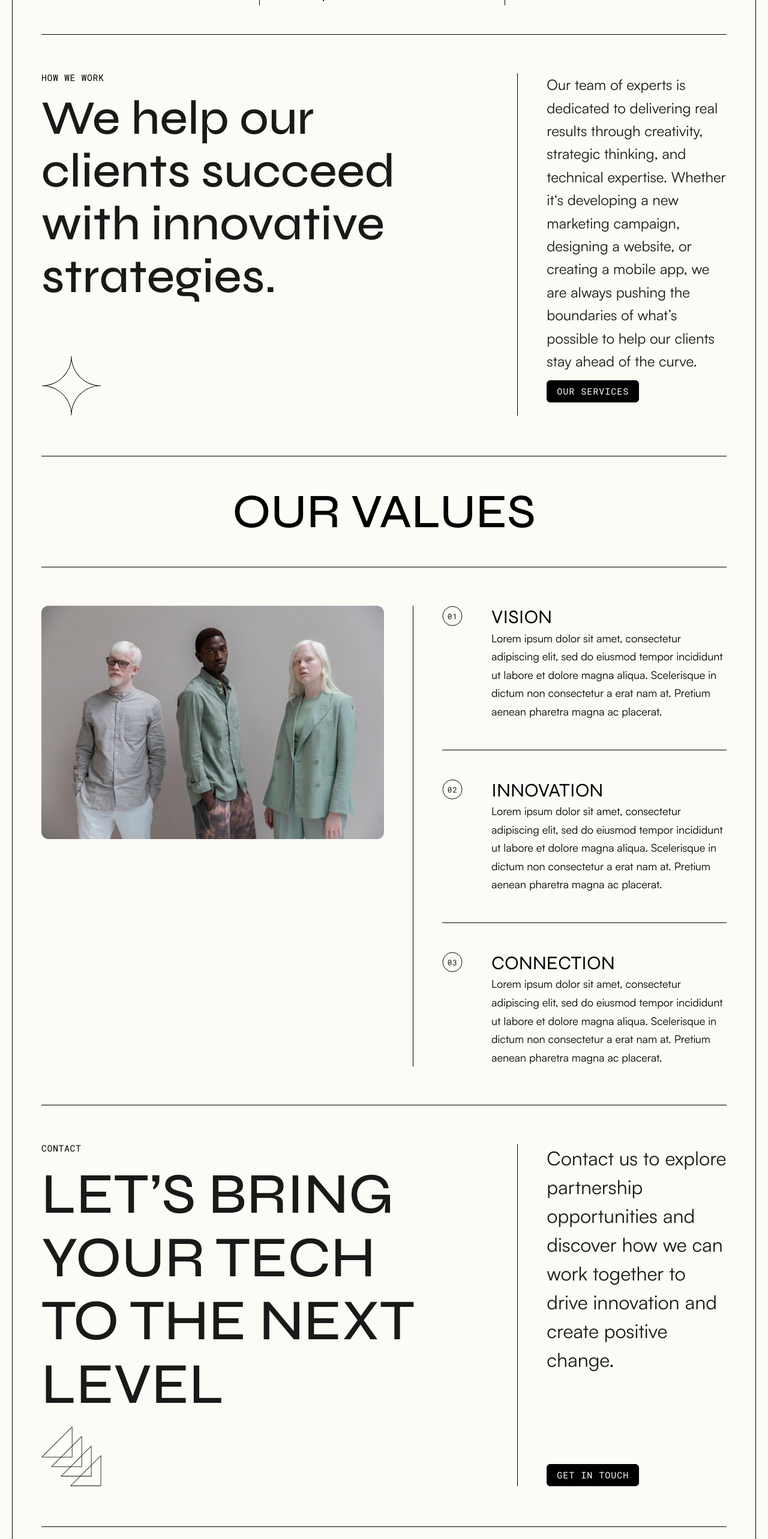
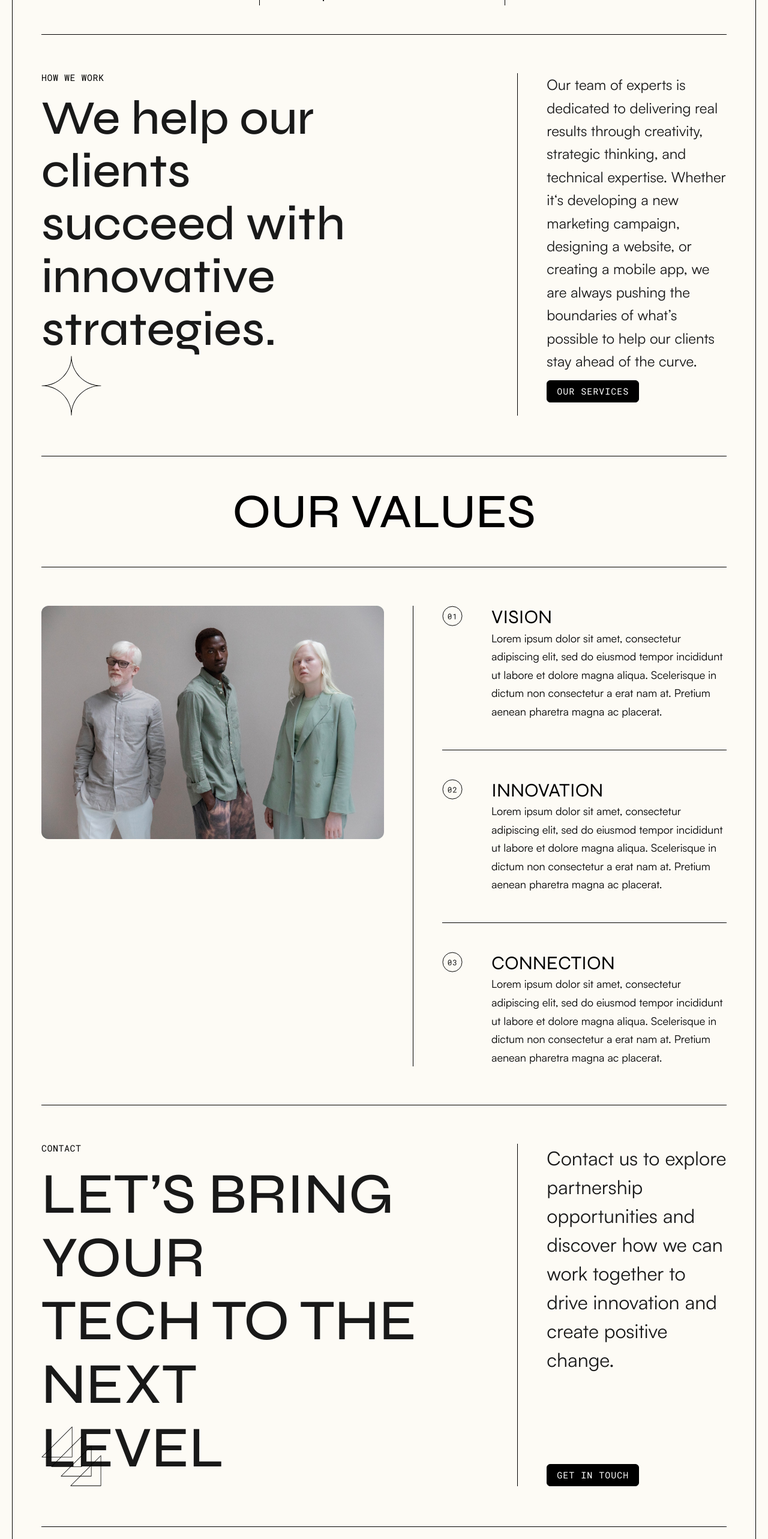
Before and after one commit to taodemy/website, a Next.js app: page / in a window 1280 px wide. Shown: the part 3380-5946 px from the top of the page at 60% size. Built offline with nearby package versions, Linux system fonts and the light colour scheme.

Commit message:
fix: heading linebrak & testing

```diff
--- a/components/general/Contact.tsx
+++ b/components/general/Contact.tsx
@@ -4,7 +4,7 @@ const Contact = () => {
   return (
     <InfoBlock
       sectionName="Contact"
-      title="Let’s bring your tech to the next level"
+      title={"Let’s bring your\ntech to the next\nlevel"}
       iconPath="/images/design_icon.svg"
       blockType="normal"
       content="Contact us to explore partnership opportunities and discover how we can work together to drive innovation and create positive change."
--- a/components/general/HowWeWork.tsx
+++ b/components/general/HowWeWork.tsx
@@ -4,7 +4,7 @@ const HowWeWork = () => {
   return (
     <InfoBlock
       sectionName="How we work"
-      title="We help our clients succeed with innovative strategies."
+      title={"We help our clients\nsucceed with innovative\nstrategies."}
       iconPath="/images/star.svg"
       blockType="smallHeading"
       content="Our team of experts is dedicated to delivering real results through creativity, strategic
--- a/styles/InfoBlock.module.css
+++ b/styles/InfoBlock.module.css
@@ -8,6 +8,7 @@
 
 .info_block__title {
   grid-column: 1/3;
+  white-space: pre-wrap;
 }
 
 .info_block_heading {
```
Also changed, not shown: 2 other files (tests, documents, lock files or other folders).
